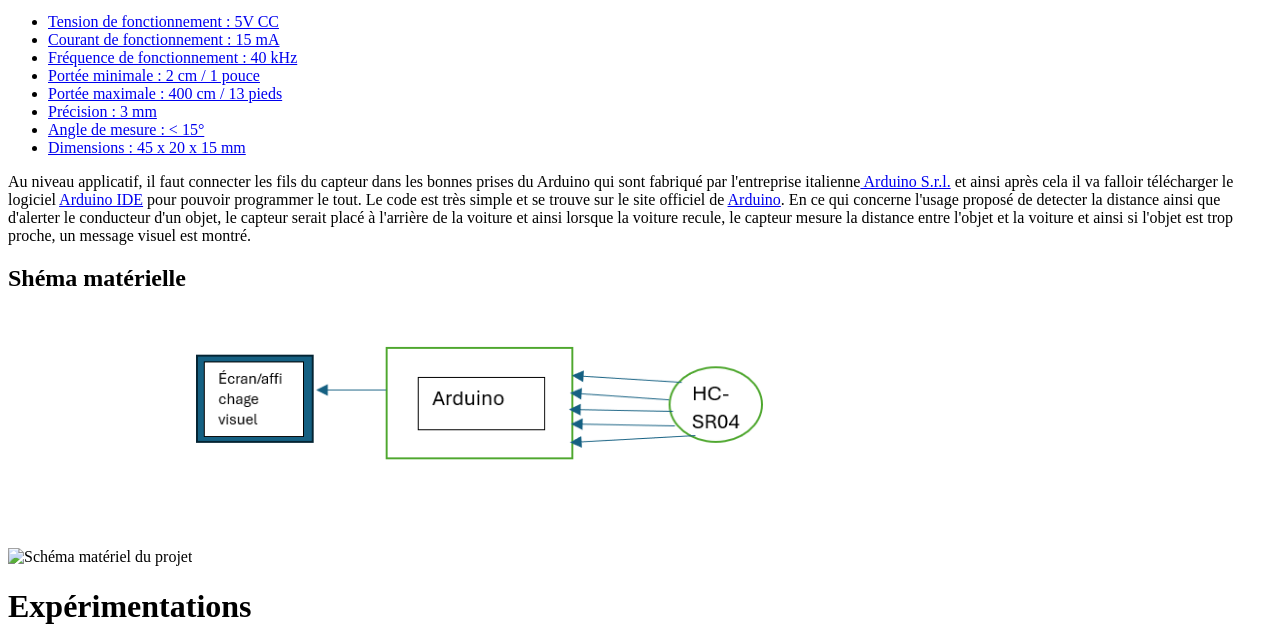
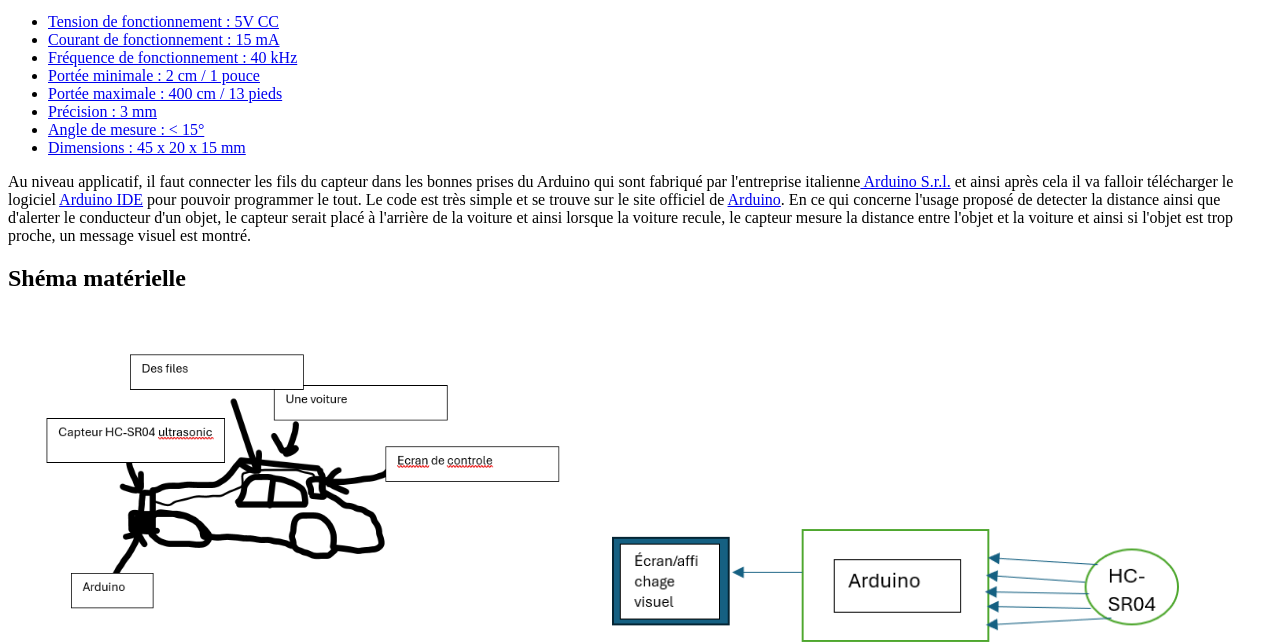
Before and after one commit to DylanNomaou/Veille-techno-TP1, a plain HTML site: page index.html in a window 1280 px wide. Shown: the part 289-932 px from the top of the page. Drawn offline with Linux system fonts and the light colour scheme; the site is published under a folder, as on GitHub Pages, so addresses that start at the root find nothing.

Commit message:
modification

```diff
--- a/index.html
+++ b/index.html
@@ -39,7 +39,7 @@
     </p>
 
     <h2>Shéma matérielle</h2>
-        <img src="/img/2025-09-23 10_46_57-Document1 - Word.png" alt=" Schéma matériel du projet" width="600">
+        <img src="img/2025-09-23 10_46_57-Document1 - Word.png" alt=" Schéma matériel du projet" width="600">
         <img src="img/2025-09-23 18_06_03-Document1 - Word.png" alt="Schéma matériel du projet 2" width="600">
     <h1>Expérimentations</h1>
     <p>le capteur HC-SR04 ultrasonic et le arduino seront expérimentés afin de valider s'ils peuvent vraiment être
```
